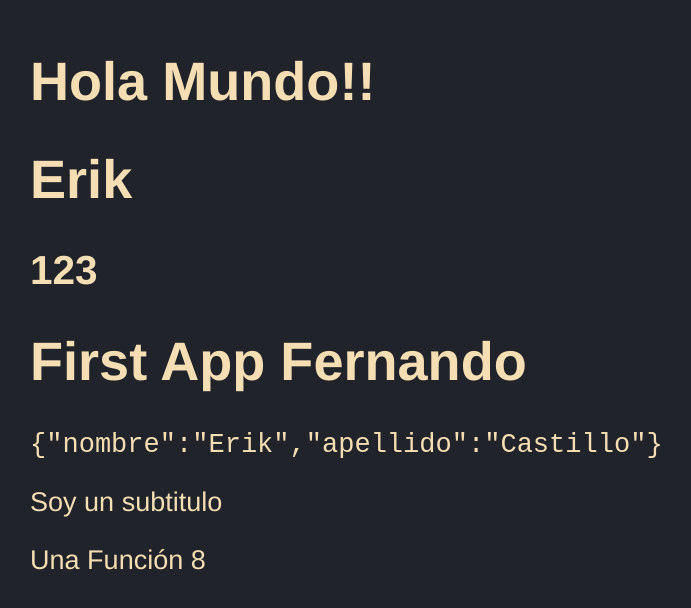
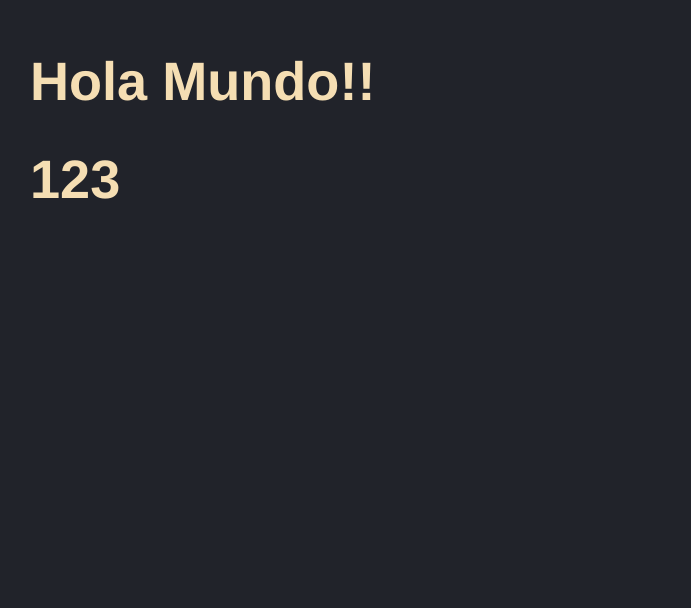
Before and after one commit to Erik5CA/react-curso, a React (Vite) app in the folder 02-counter-app/: page / in a window 1280 px wide. Shown: the part 134-742 px from the top of the page, without its empty margins (118-809 px from the left). Built offline with nearby package versions, Linux system fonts and the light colour scheme.

Commit message:
tipado de props

```diff
--- a/02-counter-app/package.json
+++ b/02-counter-app/package.json
@@ -10,6 +10,7 @@
     "preview": "vite preview"
   },
   "dependencies": {
+    "prop-types": "^15.8.1",
     "react": "^18.2.0",
     "react-dom": "^18.2.0"
   },
--- a/02-counter-app/src/FirstApp.jsx
+++ b/02-counter-app/src/FirstApp.jsx
@@ -1,24 +1,21 @@
-/* eslint-disable react/prop-types */
-const newMessage = "Fernando";
-const objeto = {
-  nombre: "Erik",
-  apellido: "Castillo",
-};
+import { PropTypes } from "prop-types";
 
-const getResult = () => {
-  return 4 + 4;
-};
+export function FirstApp({ title, subtitle }) {
+  // console.log(props);
 
-export function FirstApp({ title = "Hola soy Erik", subtitle }) {
-  // console.log(props);
+  // if (title) {
+  //   throw new Error("El titulo no existe");
+  // }
+
   return (
     <>
       <h1>{title}</h1>
       <h2>{subtitle}</h2>
-      <h1>First App {newMessage}</h1>
-      <code>{JSON.stringify(objeto)}</code>
-      <p>Soy un subtitulo</p>
-      <p>Una Función {getResult()}</p>
     </>
   );
 }
+
+FirstApp.propTypes = {
+  title: PropTypes.string,
+  subtitle: PropTypes.string,
+};
--- a/02-counter-app/src/main.jsx
+++ b/02-counter-app/src/main.jsx
@@ -7,6 +7,6 @@ import "./styles.css";
 ReactDOM.createRoot(document.getElementById("root")).render(
   <React.StrictMode>
     <App />
-    <FirstApp title="Erik" subtitle="123" />
+    <FirstApp title={123} />
   </React.StrictMode>
 );
```
Also changed, not shown: 1 other file (tests, documents, lock files or other folders).
